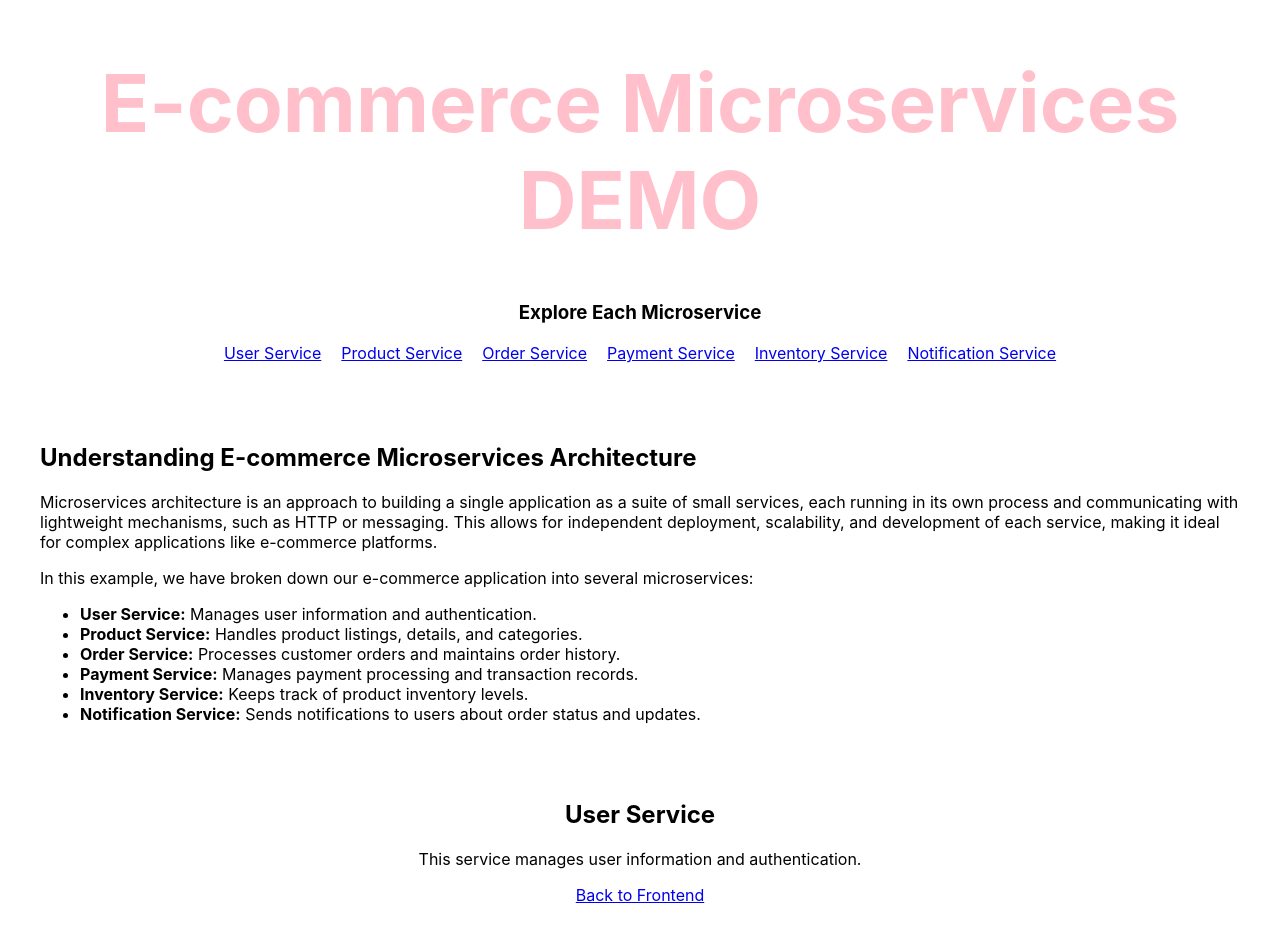
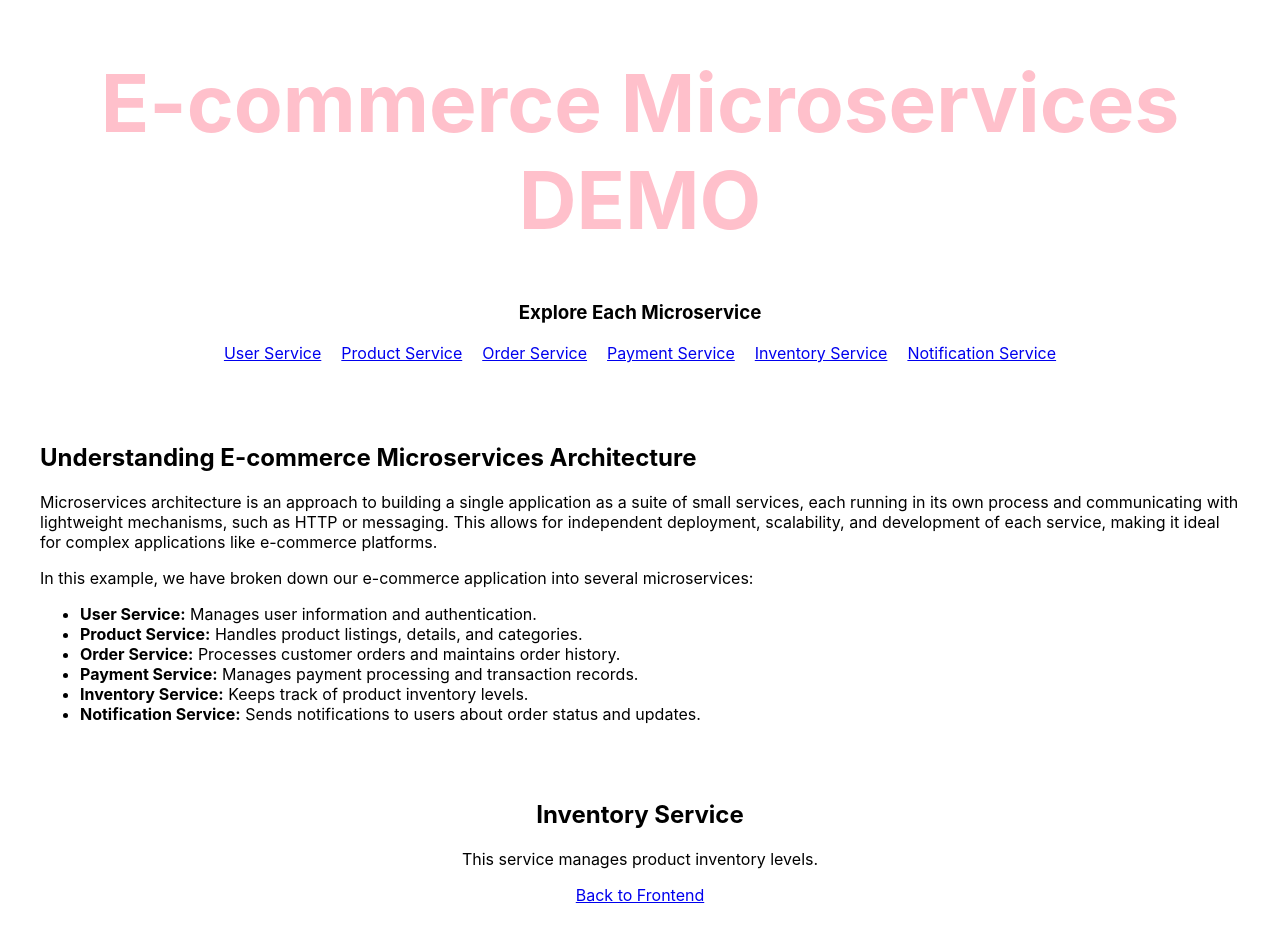
Before and after one commit to lily4499/ecommerce-microservices, a React (Create React App) app in the folder frontend/: page /inventory in a window 1280 px wide. Shown: the top 947 px of the page. Built offline with nearby package versions, Linux system fonts and the light colour scheme.

Commit message:
Update InventoryService.js

```diff
--- a/frontend/src/components/InventoryService.js
+++ b/frontend/src/components/InventoryService.js
@@ -1,15 +1,17 @@
 import React from 'react';
 import { Link } from 'react-router-dom';
 
-const UserService = () => {
+const InventoryService = () => {
     return (
         <div>
-            <h2>User Service</h2>
-            <p>This service manages user information and authentication.</p>
+            <h2>Inventory Service</h2>
+            <p>This service manages product inventory levels.</p>
+            {/* Additional inventory service content can go here */}
+
             {/* Back to Frontend Link */}
             <Link to="/">Back to Frontend</Link>
         </div>
     );
 };
 
-export default UserService;
+export default InventoryService;
```
